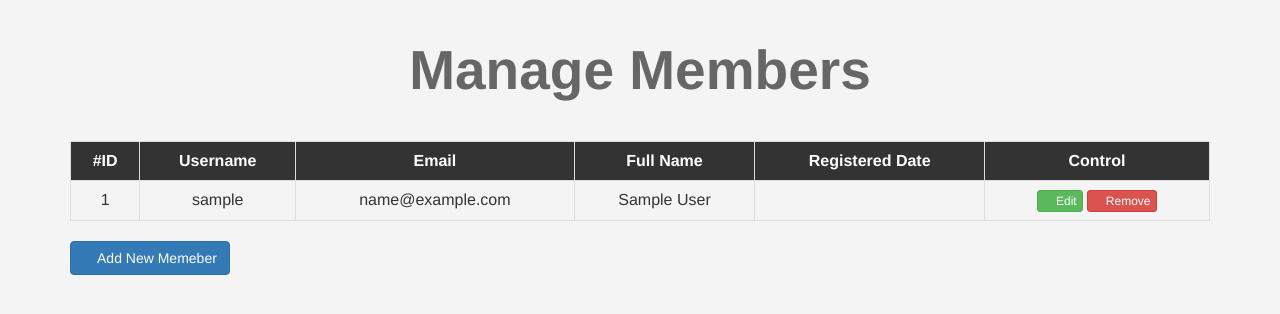
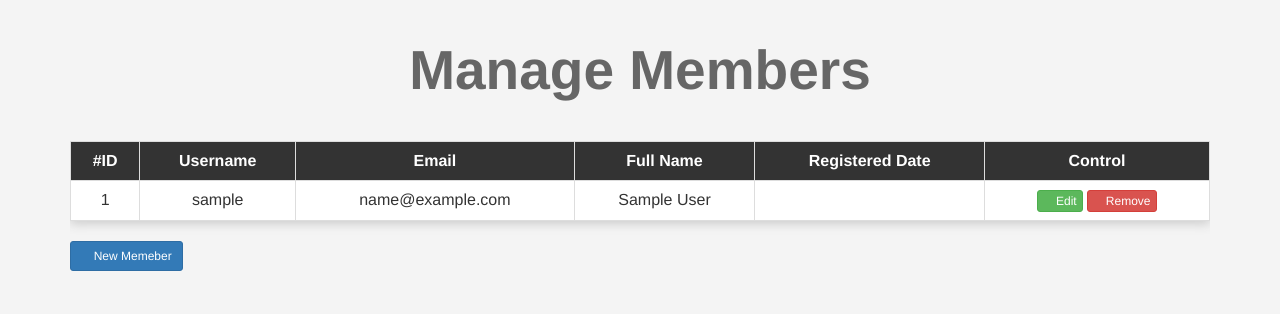
Before and after one commit to Ousalah/elzero-ecommerce, a PHP site: page /members.php in a window 1280 px wide. Shown: the part 52-366 px from the top of the page. Run offline with PHP 8.4, Linux system fonts and the light colour scheme; the visitor is signed in with stand-in values (Sample User, id 1); some web fonts are replaced.

Commit message:
create main table design

```diff
--- a/admin/layout/css/backend.css
+++ b/admin/layout/css/backend.css
@@ -99,6 +99,12 @@ h1 {
   cursor: pointer;
 }
 
+.main-table {
+  -webkit-box-shadow: 0 3px 10px #ccc;
+  -moz-box-shadow: 0 3px 10px #ccc;
+  box-shadow: 0 3px 10px #ccc;
+}
+
 .main-table tr:first-child th { /* You can use thead */
   background-color: #333;
   color: #fff;
@@ -107,4 +113,9 @@ h1 {
 .main-table th, .main-table td {
   text-align: center;
 }
+
+.main-table td {
+  background-color: #fff;
+  vertical-align: middle !important;
+}
 /* End Members Page */
--- a/admin/members.php
+++ b/admin/members.php
@@ -53,7 +53,7 @@
             <?php endif; ?>
           </table>
         </div>
-        <a href="members.php?do=add" class="btn btn-primary"><i class="fa fa-plus"></i> Add New Memeber</a>
+        <a href="members.php?do=add" class="btn btn-primary btn-sm"><i class="fa fa-plus"></i> New Memeber</a>
       </div>
 
 <?php
```
